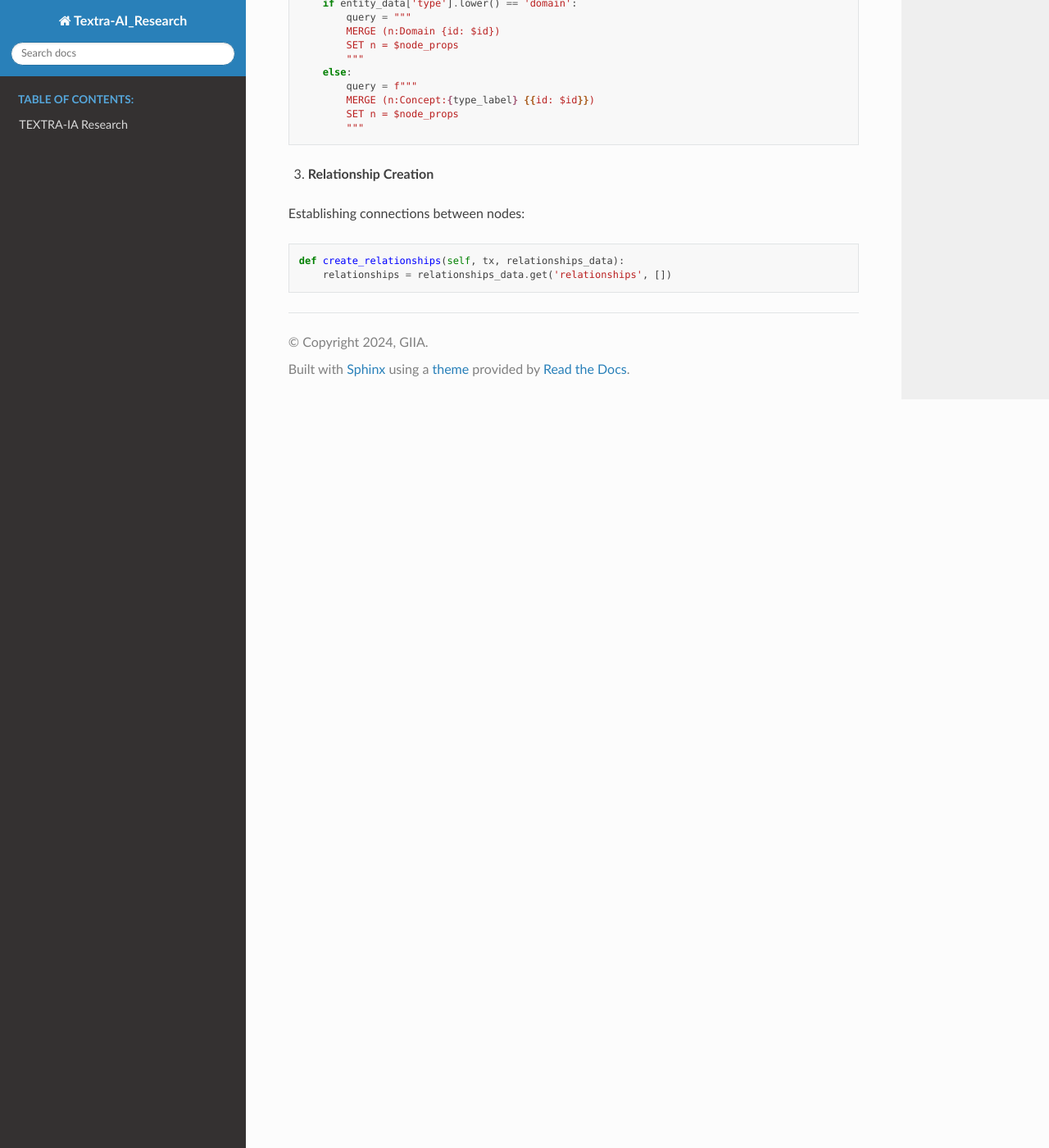
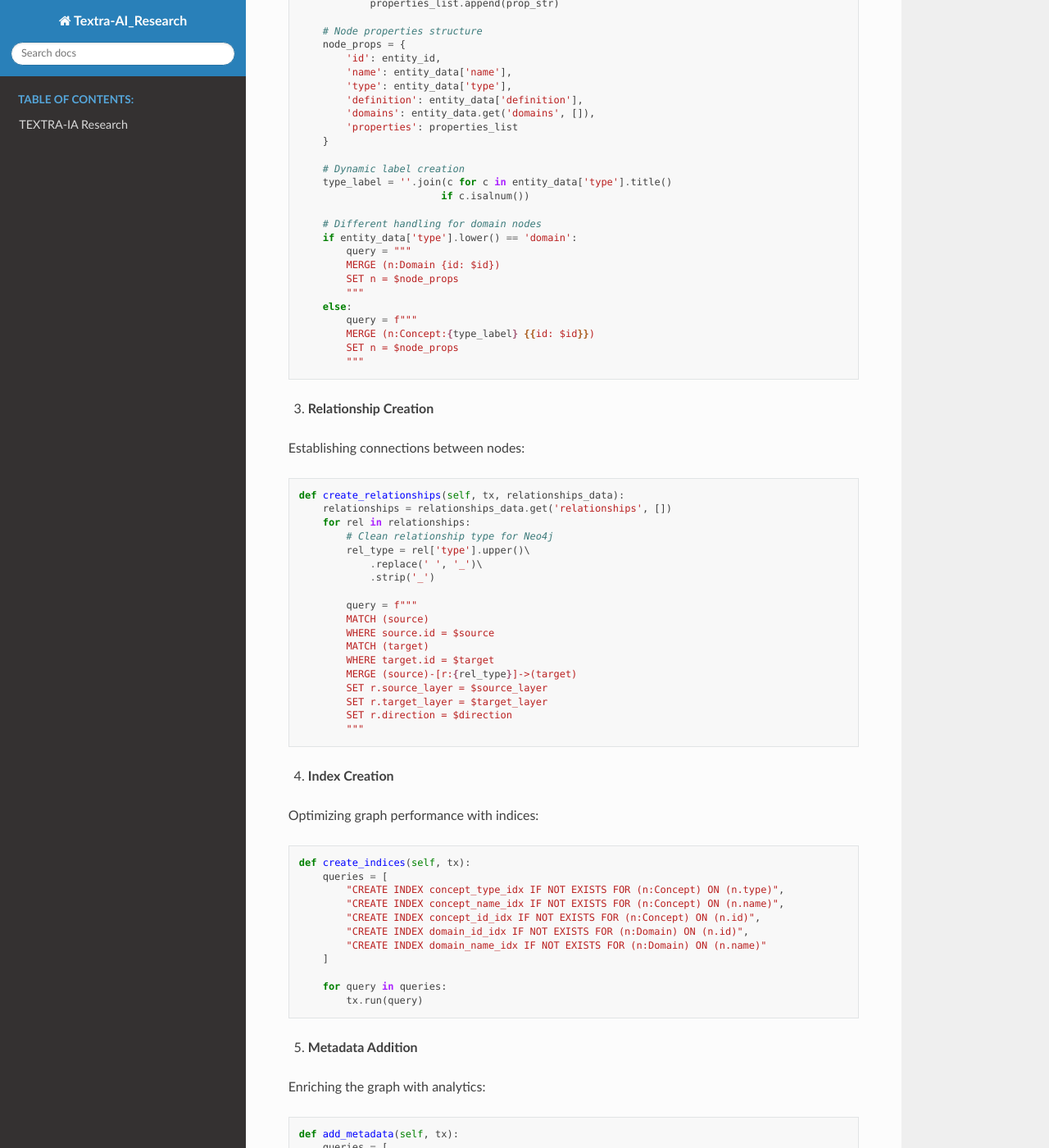
Before and after one commit to MasrourTawfik/Textra_research_v1, a Sphinx documentation site: the page built from documentation/docs/Scripts/kg_base.rst, in a window 1280 px wide and 1400 px high, scrolled down 10317 px. Shown: the whole window at 82% size. Built offline with Sphinx 7.4.7 and the Read the Docs theme 3.1.0, drawn with Linux system fonts in a browser that asks for light colours; some of the changed text lies outside the part shown.

Commit message:
Update kg_base.rst

```diff
--- a/documentation/docs/Scripts/kg_base.rst
+++ b/documentation/docs/Scripts/kg_base.rst
@@ -1,5 +1,5 @@
 Reinforcement Learning Base Knowledge Graph
-=========================================
+===========================================
 
 .. note::
 
@@ -10,16 +10,16 @@
     - `Base knowledge graph creation Notebook <https://colab.research.google.com/github/MasrourTawfik/Textra_research_v1/blob/main/documentation/docs/notebooks/neoj4_gdb.ipynb>`_
 
 Prerequisites
-============
+==============
 
 Software Requirements
--------------------
+---------------------
 
 - Python 3.8+
 - Neo4j Community Edition 5.26.0 (or higher)
 
 Python Dependencies
------------------
+-------------------
 
 ::
 
@@ -29,15 +29,15 @@
     pip install pathlib
 
 Neo4j Setup
-----------
+------------
 
 Installation
-~~~~~~~~~~~
+~~~~~~~~~~~~
 
 Download Neo4j Community Edition 5.26.0 for Windows and extract to C:\\Program Files
 
 Starting Neo4j Server
-~~~~~~~~~~~~~~~~~~~
+~~~~~~~~~~~~~~~~~~~~
 
 1. Open Command Prompt as Administrator
 2. Navigate to Neo4j installation directory::
@@ -53,7 +53,7 @@
    Open your web browser and navigate to: http://localhost:7474/browser/
 
 Initial Setup
-~~~~~~~~~~~~
+~~~~~~~~~~~~~
 
 When accessing Neo4j Browser for the first time:
 
@@ -68,24 +68,24 @@
 - You'll be prompted to change the default password
 
 Knowledge Graph Construction
-==========================
+============================
 
 Entity Extraction Process
-------------------------
+--------------------------
 
 The initial phase involves extracting reinforcement learning concepts from textbook content. This process is implemented through the ``RLEntityExtractor`` class.
 
 Entity Extraction Flow
-~~~~~~~~~~~~~~~~~~~~
+~~~~~~~~~~~~~~~~~~~~~~
 
-.. figure:: ../Images/baseent.png
+.. figure:: ../Images/base_ent.png
     :align: center
     :alt: Entity Extraction Process
 
     Entity Extraction Process
 
 Core Implementation
-~~~~~~~~~~~~~~~~~
+~~~~~~~~~~~~~~~~~~~
 
 1. **Initialization**
 
@@ -298,12 +298,12 @@
    - Property categorization
 
 Relationship Extraction Process
------------------------------
+-------------------------------
 
 The second phase focuses on extracting meaningful relationships between entities using a layered approach, implemented through the ``LayeredRelationshipExtractor`` class.
 
 Implementation Details
-~~~~~~~~~~~~~~~~~~~~
+~~~~~~~~~~~~~~~~~~~~~~~
 
 1. **Layer Classification**
 
@@ -481,12 +481,12 @@
 - Domain-specific associations
 
 Knowledge Graph Building
-----------------------
+------------------------
 
 Now that we have entities.json and relationships.json we will build the base knowledge graph in Neo4j, converting the extracted entities and relationships into a queryable graph database.
 
 Core Implementation
-~~~~~~~~~~~~~~~~~
+~~~~~~~~~~~~~~~~~~~~
 
 1. **Database Connection**
 
@@ -545,3 +545,85 @@
 
     def create_relationships(self, tx, relationships_data):
         relationships = relationships_data.get('relationships', [])
+        for rel in relationships:
+            # Clean relationship type for Neo4j
+            rel_type = rel['type'].upper()\
+                .replace(' ', '_')\
+                .strip('_')
+
+            query = f"""
+            MATCH (source)
+            WHERE source.id = $source
+            MATCH (target)
+            WHERE target.id = $target
+            MERGE (source)-[r:{rel_type}]->(target)
+            SET r.source_layer = $source_layer
+            SET r.target_layer = $target_layer
+            SET r.direction = $direction
+            """
+
+4. **Index Creation**
+
+Optimizing graph performance with indices:
+
+.. code-block:: python
+
+    def create_indices(self, tx):
+        queries = [
+            "CREATE INDEX concept_type_idx IF NOT EXISTS FOR (n:Concept) ON (n.type)",
+            "CREATE INDEX concept_name_idx IF NOT EXISTS FOR (n:Concept) ON (n.name)",
+            "CREATE INDEX concept_id_idx IF NOT EXISTS FOR (n:Concept) ON (n.id)",
+            "CREATE INDEX domain_id_idx IF NOT EXISTS FOR (n:Domain) ON (n.id)",
+            "CREATE INDEX domain_name_idx IF NOT EXISTS FOR (n:Domain) ON (n.name)"
+        ]
+
+        for query in queries:
+            tx.run(query)
+
+5. **Metadata Addition**
+
+Enriching the graph with analytics:
+
+.. code-block:: python
+
+    def add_metadata(self, tx):
+        queries = [
+            # Degree centrality
+            """
+            MATCH (n)
+            WHERE n:Concept OR n:Domain
+            SET n.degree = COUNT {(n)--()}
+            """,
+            # In-degree
+            """
+            MATCH (n)
+            WHERE n:Concept OR n:Domain
+            SET n.in_degree = COUNT {(n)<--()}
+            """,
+            # Out-degree
+            """
+            MATCH (n)
+            WHERE n:Concept OR n:Domain
+            SET n.out_degree = COUNT {(n)-->()}
+            """
+        ]
+
+        for query in queries:
+            tx.run(query)
+
+Usage Example
+~~~~~~~~~~~~~
+
+Building the complete knowledge graph:
+
+.. code-block:: python
+
+    def main():
+        ENTITIES_FILE = "entities.json"
+        RELATIONSHIPS_FILE = "relationships.json"
+
+        graph = RLKnowledgeGraph()
+        try:
+            graph.build_graph(ENTITIES_FILE, RELATIONSHIPS_FILE)
+        finally:
+            graph.close()
```
